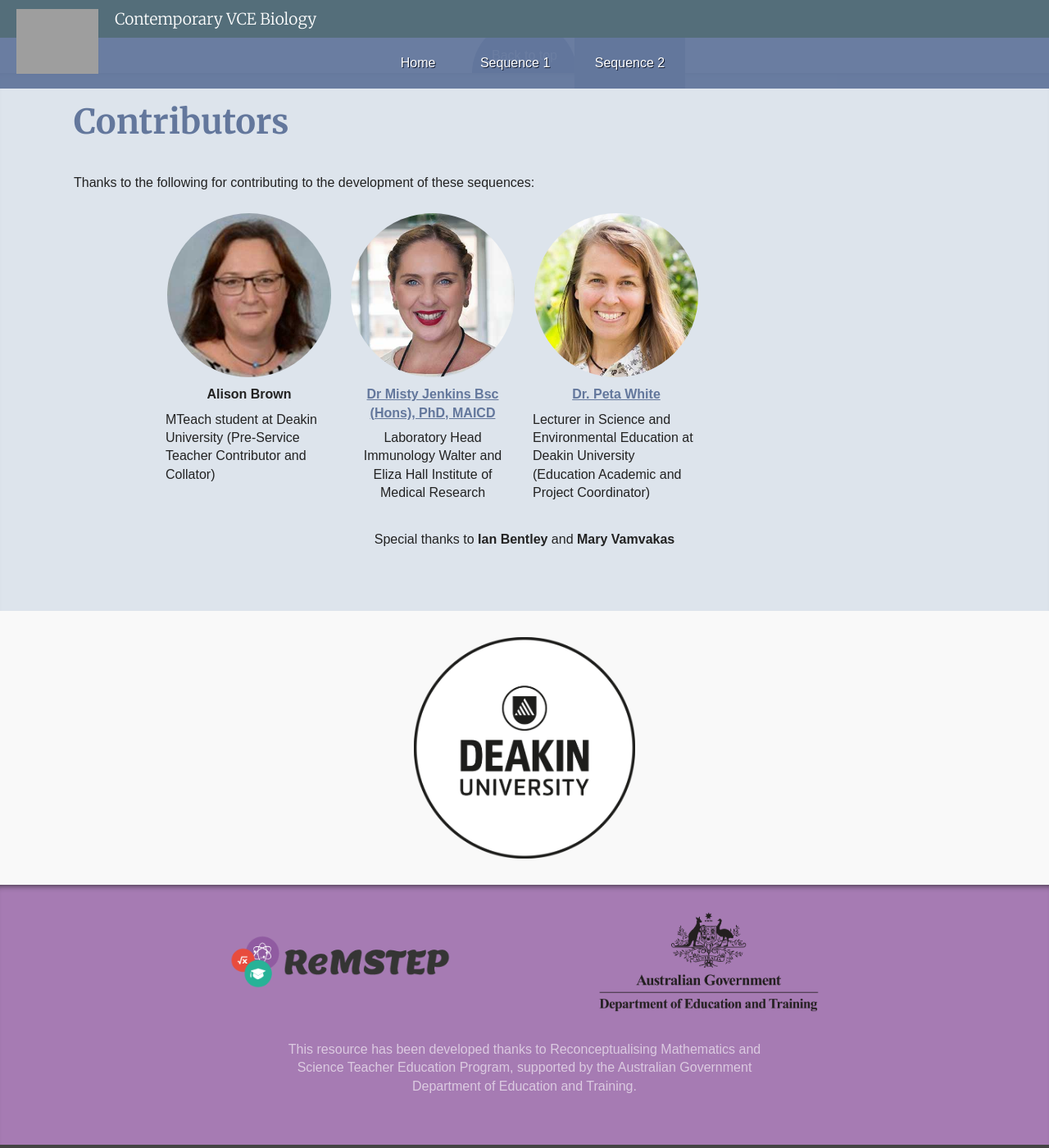
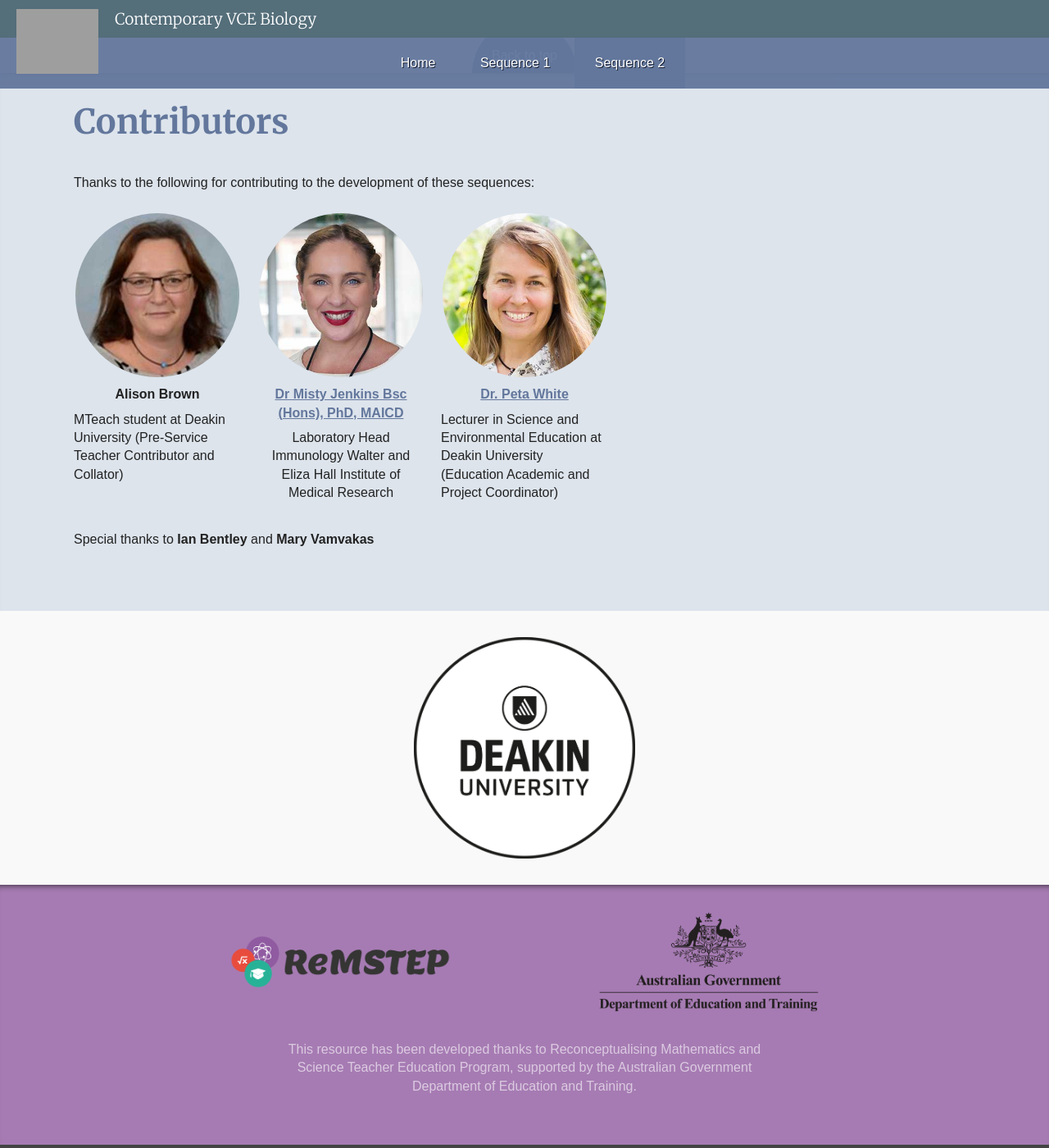
Before and after one commit to contemporaryVCEbiology/immunotherapy, a Jekyll site: the page built from sequence-two/module3.html, in a window 1280 px wide and 1400 px high, scrolled down 2701 px. Shown: the whole window at 82% size. Built offline with Jekyll 4.4.1, drawn with Linux system fonts in a browser that asks for light colours; grey boxes are pictures that could not be loaded.

Commit message:
alignment

```diff
--- a/_includes/contributors-seq2.html
+++ b/_includes/contributors-seq2.html
@@ -9,6 +9,6 @@
                 <li><img src="{{ site.baseurl }}/img/jo-raphael.jpg" alt="Dr. Jo Raphael"><span><a class="new-tab-warning" href="http://www.deakin.edu.au/profiles/jo-raphael" target="_blank">Dr. Jo Raphael</a></span> Lecturer in Arts and Drama Education at Deakin University (Education Academic and Project Coordinator)</li>
                 <li><img src="{{ site.baseurl }}/img/peta-white.jpg" alt="Dr. Peta White"><span><a class="new-tab-warning" href="http://www.deakin.edu.au/profiles/peta-white" target="_blank">Dr. Peta White</a></span> Lecturer in Science and Environmental Education at Deakin University (Education Academic and Project Coordinator)</li>
             </ul>
-            <p style="text-align: center; margin-left: auto; margin-right: auto;">Special thanks to <b>Olivia Tan</b> MTeach student at Deakin University (Pre-Service Teacher Contributor)</p>
+            <p>Special thanks to <b>Olivia Tan</b> MTeach student at Deakin University (Pre-Service Teacher Contributor)</p>
         </section>
     </div>
--- a/_includes/contributors.html
+++ b/_includes/contributors.html
@@ -15,7 +15,7 @@
                 </li>
                 <li><img src="{{ site.baseurl }}/img/peta-white.jpg" alt="Dr. Peta White"><span><a class="new-tab-warning" href="http://www.deakin.edu.au/profiles/peta-white" target="_blank">Dr. Peta White</a></span> Lecturer in Science and Environmental Education at Deakin University (Education Academic and Project Coordinator)</li>
             </ul>
-            <p style="text-align: center; margin-left: auto; margin-right: auto;">Special thanks to <b>Ian Bentley</b> and <b>Mary Vamvakas</b></p>
+            <p>Special thanks to <b>Ian Bentley</b> and <b>Mary Vamvakas</b></p>
         </section>
     </div>
     <div class="overlay">
--- a/css/main.scss
+++ b/css/main.scss
@@ -609,9 +609,6 @@
 @media only screen and (min-width: 37.5em) {
     .contributors {
         margin: 0 -10px 0 -10px;
-        &.four li:first-child {
-            margin-left: 10%;
-        }
         li {
             width: 20%;
             float: left;
--- a/index.html
+++ b/index.html
@@ -23,7 +23,7 @@
             <p class="centered"><a href="sequence-two/">Get started</a></p>
         </section>
     </div>
-    <div class="narrow clearfix">
+    <div class="clearfix">
         <h2>Introduction</h2>
         <p>Immunotherapy uses a patient’s own immune responses to fight cancer and is considered the fourth pillar of cancer treatment alongside surgery, radiation and chemotherapy.  The term immunotherapy encompasses a number of different treatment options, each with their own distinct ways in which they stimulate or restore a patient’s immune function.
 
```
